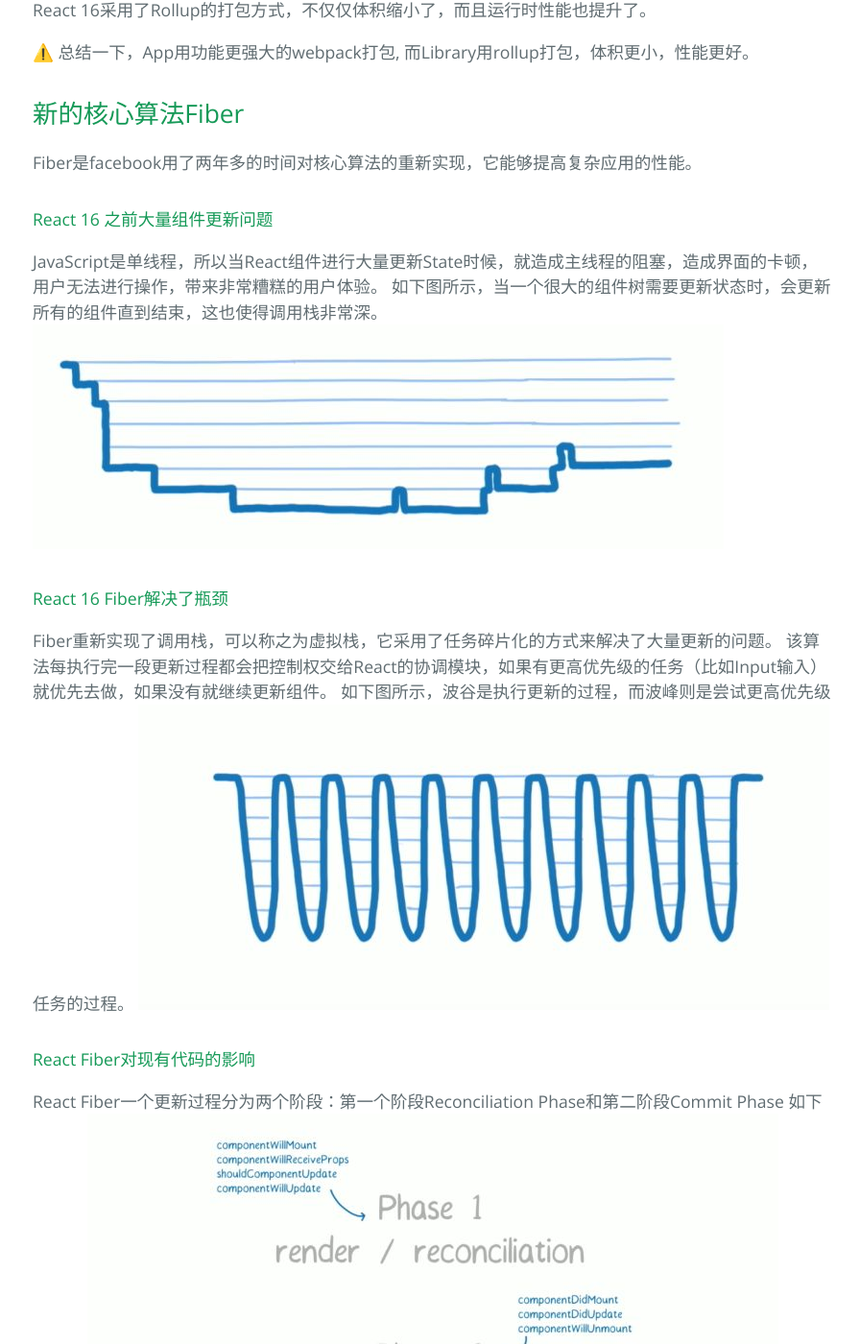
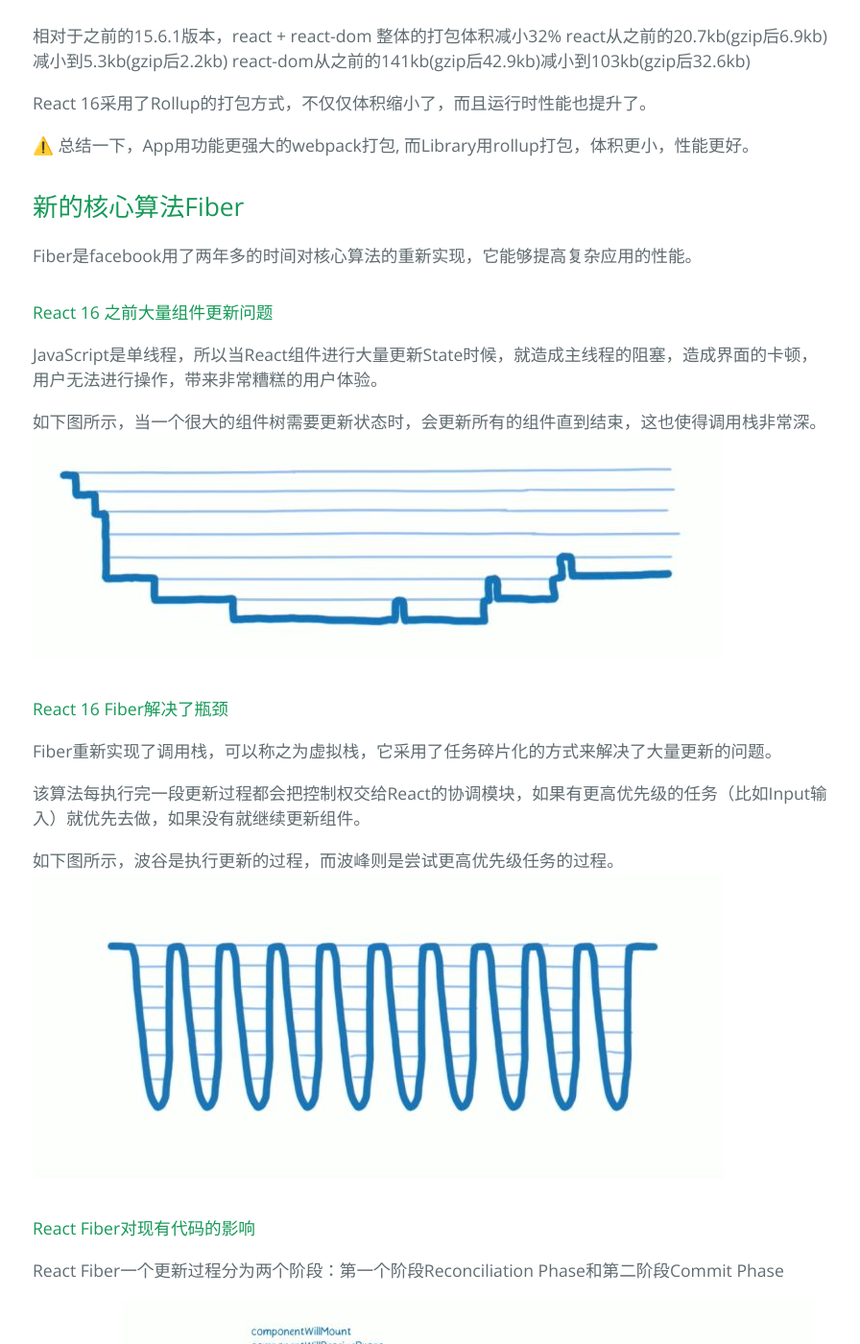
Before and after one commit to RainyNight9/didi-fe-Docs, a Jekyll site: the page built from docs/about-react/react16-features.md, in a window 1280 px wide and 1400 px high, scrolled down 3792 px. Shown: the whole window at 96% size, without its empty margins (190-1086 px from the left). Built offline with Jekyll 4.4.1, drawn with Linux system fonts in a browser that asks for light colours; our own code applies the rules of GitHub Pages for plain Markdown files; the repository's description, which GitHub fills in, is left out; some of the changed text lies outside the part shown.

Commit message:
优化格式

````diff
--- a/docs/about-react/react16-features.md
+++ b/docs/about-react/react16-features.md
@@ -32,7 +32,9 @@ render() {
 
 ## 提供新的错误捕获方法componentDidCatch
 当组件抛出JavaScript错误，整个页面都会处于无法操作的状态。
+
 为了防止这样的情况出现，在React15及以前会采用```unstable_handleError```来捕获错误。
+
 但是，这是个不稳定API，只能捕获当前组件首次渲染抛出的错误，经过试验，以下错误并不能被捕获：
 - 子组件抛错
 - 组件更新state，重新渲染抛错
@@ -69,6 +71,7 @@ class ErrorBoundary extends React.Component {
 
 ## 新的createPortal方法
 以前，当我们在画Dialog，Tooltip等需要加到特定的dom层级（比如body）的组件时，都会使用```ReactDom.render```方法将其append到相应的真实dom树上。
+
 而React 16提供新方法```createPortal```，虽然它将当前组件加到任意的dom树上，但在React树上，它仍然是加到了自身的父节点上，可以使用正常React子组件应有的特性：
 - ```createPortal```不会丢失context，这对使用极度依赖于context的库如redux特别有用
 - 可以在父组件捕获事件冒泡
@@ -112,7 +115,9 @@ ReactDOM.render(<Parent />, appContainer);
 
 ## 更好的服务端渲染
 
-服务器端渲染的特性被完全重写以支持数据流（streaming）。React核心团队成员Sasha Aicken写了一篇文章来描述 [React16服务器端渲染的提升](https://hackernoon.com/whats-new-with-server-side-rendering-in-react-16-9b0d78585d67)。React 16的服务端渲染相对于15提升了3倍的性能
+服务器端渲染的特性被完全重写以支持数据流（streaming）。React核心团队成员Sasha Aicken写了一篇文章来描述 [React16服务器端渲染的提升](https://hackernoon.com/whats-new-with-server-side-rendering-in-react-16-9b0d78585d67)。
+
+React 16的服务端渲染相对于15提升了3倍的性能。
 
 ## 支持自定义dom属性
 
@@ -138,19 +143,24 @@ Fiber是facebook用了两年多的时间对核心算法的重新实现，它能
 
 #### React 16 之前大量组件更新问题
 JavaScript是单线程，所以当React组件进行大量更新State时候，就造成主线程的阻塞，造成界面的卡顿，用户无法进行操作，带来非常糟糕的用户体验。
+
 如下图所示，当一个很大的组件树需要更新状态时，会更新所有的组件直到结束，这也使得调用栈非常深。
 ![old-callstack](images/old-callstack.jpg)
 
 #### React 16 Fiber解决了瓶颈
 Fiber重新实现了调用栈，可以称之为虚拟栈，它采用了任务碎片化的方式来解决了大量更新的问题。
+
 该算法每执行完一段更新过程都会把控制权交给React的协调模块，如果有更高优先级的任务（比如Input输入）就优先去做，如果没有就继续更新组件。
+
 如下图所示，波谷是执行更新的过程，而波峰则是尝试更高优先级任务的过程。
 ![new-callstack](images/new-callstack.jpg)
 
 #### React Fiber对现有代码的影响
 React Fiber一个更新过程分为两个阶段：第一个阶段Reconciliation Phase和第二阶段Commit Phase
+
 如下图所示
 ![fiber-phase](images/fiber-phase.jpg)
+
 以前的React，每个生命周期函数只会在一次更新中被调用一次，而现在可能会被调用多次，所以会产生一些副作用。
 对于第二阶段的函数，因为无法被打断，所以跟以前一样
 - componentDidMount
````
Also changed, not shown: other parts of docs/about-react/react16-features.md (+3 -0 lines).
